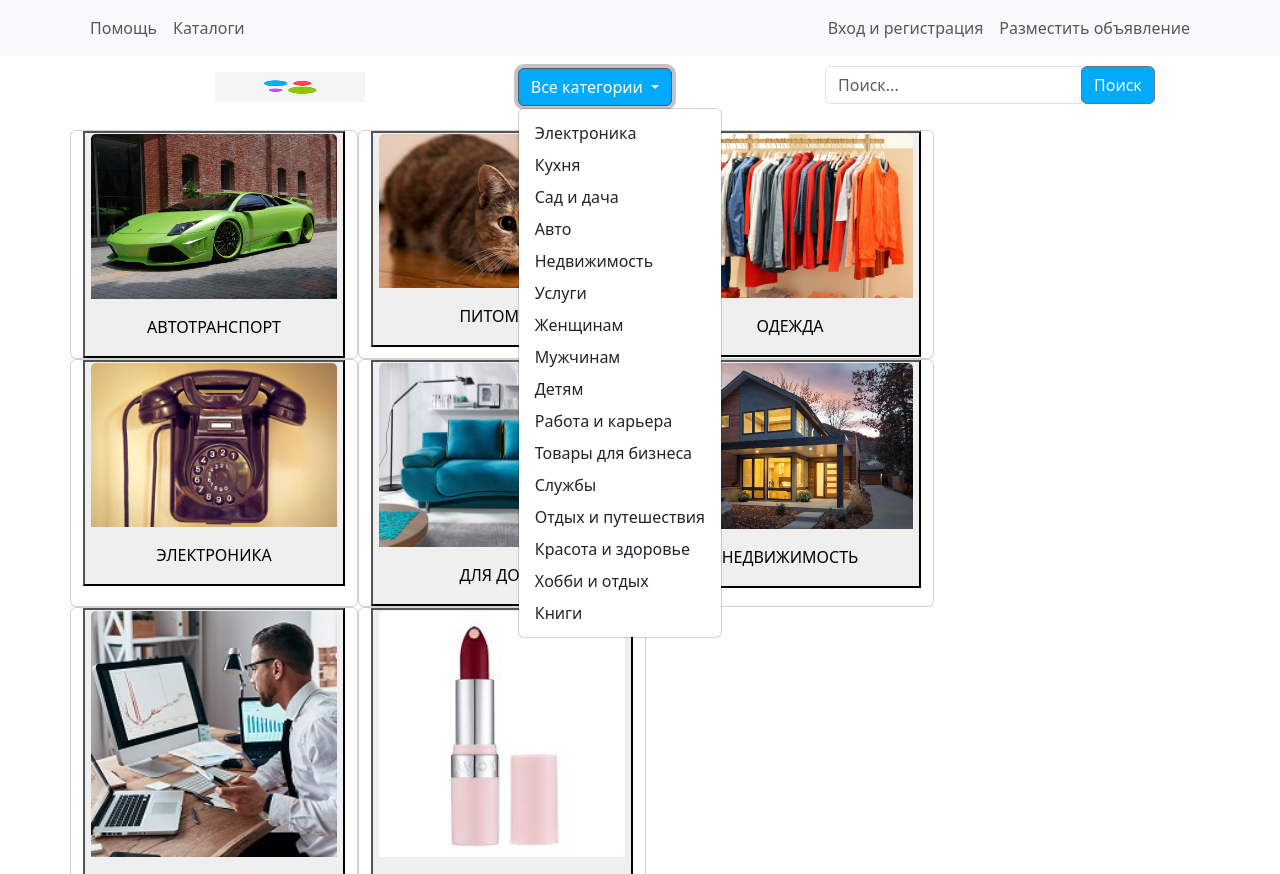
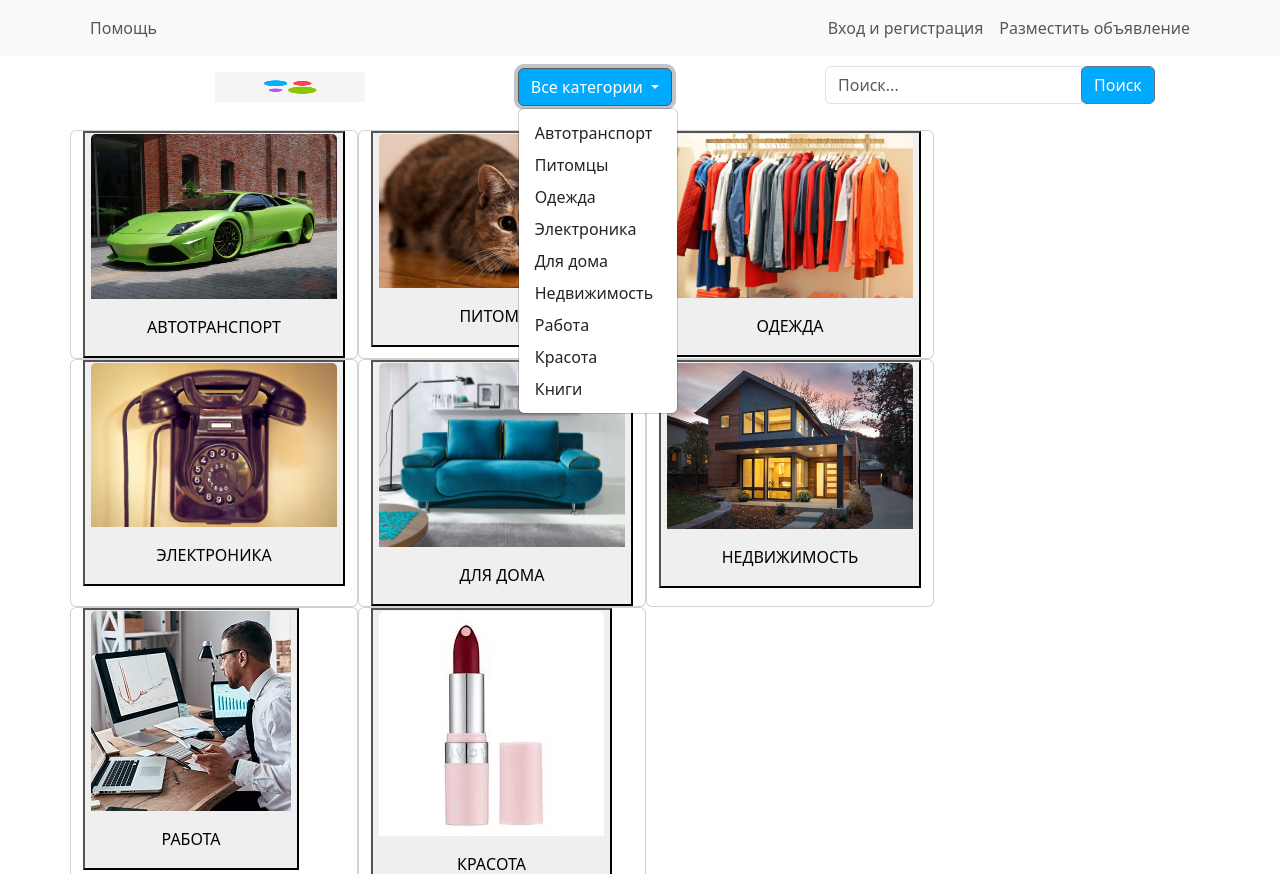
Before and after one commit to lifix1/BazarAvito, a Flask app: page / in a window 1280 px wide, after a click on "Все категории". Shown: the top 874 px of the page. Run offline with Flask 3, Linux system fonts and the light colour scheme; data comes from the database, SQL or seed files in the repository; both versions use the stored data as it was after the commit; parts of the project's set-up code (start-up, migrations or seed data) failed here and were passed over.

Commit message:
финалочка

```diff
--- a/data/items.py
+++ b/data/items.py
@@ -16,3 +16,4 @@ class Item(SqlAlchemyBase, UserMixin):
     adress = sqlalchemy.Column(sqlalchemy.String, nullable=False)
     price = sqlalchemy.Column(sqlalchemy.Integer, nullable=False)
     img = sqlalchemy.Column(FileField, nullable=False)
+    category = sqlalchemy.Column(sqlalchemy.String, nullable=False)
--- a/main.py
+++ b/main.py
@@ -9,6 +9,7 @@ from forms.RegistrForm import RegisterForm
 from forms.LoginForm import LoginForm
 from forms.ItemForm import ItemForm
 from flask_sqlalchemy import SQLAlchemy
+from urllib.parse import urlparse, parse_qs
 import sqlite3
 
 app = Flask(__name__)
@@ -52,6 +53,10 @@ def register():
             return render_template('registr_form.html', title='Регистрация',
                                    form=form,
                                    message="Номер телефона ввёден неправильно")
+        if db_sess.query(User).filter(User.phone_number == form.phone_number.data).first():
+            return render_template('registr_form.html', title='Регистрация',
+                                   form=form,
+                                   message="Номер телефона уже занят")
         user = User(
             first_name=form.first_name.data,
             last_name=form.last_name.data,
@@ -92,7 +97,9 @@ def logout():
 @app.route('/profile')
 @login_required
 def profile():
-    return render_template('profile.html')
+    db_sess = db_session.create_session()
+    user = db_sess.query(User).filter(User.email == current_user.email).first()
+    return render_template('profile.html', user=user)
 
 
 @app.route('/additem', methods=['GET', 'POST'])
@@ -105,6 +112,7 @@ def additem():
         adress = form.adress.data
         description = form.description.data
         img = request.files['img']
+        category = form.category.data
         if img:
             filename = os.path.join('static/img/', img.filename)
             img.save(filename)
@@ -113,14 +121,38 @@ def additem():
 
         con = sqlite3.connect('db/main.db')
         cur = con.cursor()
-        cur.execute('INSERT INTO all_offers (name, description, adress, price, img) VALUES (?, ?, ?, ?, ?)',
-                    (name, description, adress, int(price), img.filename))
+        cur.execute(
+            ('INSERT INTO all_offers (name, description, adress, price, img, seller, category)'
+             ' VALUES (?, ?, ?, ?, ?, ?, ?)'),
+            (name, description, adress, int(price), img.filename, current_user.email, category))
         con.commit()
         con.close()
         return redirect('/additem')
     return render_template('additem.html', form=form)
 
 
+@app.route('/viewitem/<int:id>', methods=['GET'])
+def viewitem(id):
+    con = sqlite3.connect('db/main.db')
+    cur = con.cursor()
+    data = cur.execute('select * from all_offers where id == ?', (str(id))).fetchone()
+    db_sess = db_session.create_session()
+    phone_number = db_sess.query(User).filter(User.email == data[-2]).first().phone_number
+    return render_template('viewitem.html', data=data, phone=phone_number)
+
+
+@app.route('/help')
+def help():
+    return "Нам бы кто-нибудь помог"
+
+
+@app.route('/category/<string:category>')
+def category(category):
+    con = sqlite3.connect('db/main.db')
+    cur = con.cursor()
+    data = cur.execute('select * from all_offers where category == "' + category + '"').fetchall()
+    return render_template('category.html', data=data, category=category)
+
+
 if __name__ == '__main__':
-    # create_db()
     app.run(host='127.0.0.1', port=8080)
--- a/templates/base.html
+++ b/templates/base.html
@@ -4,7 +4,7 @@
     <title>{{ title }}</title>
     <link href="https://cdn.jsdelivr.net/npm/bootstrap@5.3.3/dist/css/bootstrap.min.css" rel="stylesheet"
           integrity="sha384-QWTKZyjpPEjISv5WaRU9OFeRpok6YctnYmDr5pNlyT2bRjXh0JMhjY6hW+ALEwIH" crossorigin="anonymous">
-    <link rel="stylesheet" type="text/css" href="static/css/styles.css" media="screen"/>
+    <link rel="stylesheet" type="text/css" href="/static/css/styles.css" media="screen"/>
 </head>
 <body>
 <script src="https://cdn.jsdelivr.net/npm/bootstrap@5.3.3/dist/js/bootstrap.bundle.min.js"
@@ -20,14 +20,11 @@
             <div class="collapse navbar-collapse" id="navbarNav">
                 <div class="navbar-nav">
                     <div class="nav-item">
-                        <a class="nav-link" href="#">Помощь</a>
-                    </div>
-                    <div class="nav-item">
-                        <a class="nav-link" href="#">Каталоги</a>
+                        <a class="nav-link" href="/help">Помощь</a>
                     </div>
                 </div>
                 <div class="navbar-nav ml-auto" style="margin-left: auto">
-                    {% if not current_user %}
+                    {% if not current_user.is_authenticated %}
                     <div class="nav-item">
                         <a class="nav-link" href="/login">Вход и регистрация</a>
                     </div>
@@ -47,7 +44,7 @@
 <div class="search-container">
     <div class="logo-container" style="">
         <a class="navbar-brand" href="/">
-            <img src="static/img/logo.jpg" alt="Avito Clone Logo" width="150" height="30">
+            <img src="/static/img/logo.jpg" alt="Avito Clone Logo" width="150" height="30">
         </a>
     </div>
     <div class="dropdown">
@@ -60,22 +57,15 @@
         <ul class="navbar-nav">
             <li class="nav-item dropdown">
                 <div class="dropdown-menu" aria-labelledby="navbarDropdown">
-                    <a class="dropdown-item" href="#">Электроника</a>
-                    <a class="dropdown-item" href="#">Кухня</a>
-                    <a class="dropdown-item" href="#">Сад и дача</a>
-                    <a class="dropdown-item" href="#">Авто</a>
-                    <a class="dropdown-item" href="#">Недвижимость</a>
-                    <a class="dropdown-item" href="#">Услуги</a>
-                    <a class="dropdown-item" href="#">Женщинам</a>
-                    <a class="dropdown-item" href="#">Мужчинам</a>
-                    <a class="dropdown-item" href="#">Детям</a>
-                    <a class="dropdown-item" href="#">Работа и карьера</a>
-                    <a class="dropdown-item" href="#">Товары для бизнеса</a>
-                    <a class="dropdown-item" href="#">Службы</a>
-                    <a class="dropdown-item" href="#">Отдых и путешествия</a>
-                    <a class="dropdown-item" href="#">Красота и здоровье</a>
-                    <a class="dropdown-item" href="#">Хобби и отдых</a>
-                    <a class="dropdown-item" href="#">Книги</a>
+                    <a class="dropdown-item" href="/category/Автотранспорт">Автотранспорт</a>
+                    <a class="dropdown-item" href="/category/Питомцы">Питомцы</a>
+                    <a class="dropdown-item" href="/category/Одежда">Одежда</a>
+                    <a class="dropdown-item" href="/category/Электроника">Электроника</a>
+                    <a class="dropdown-item" href="/category/Для дома">Для дома</a>
+                    <a class="dropdown-item" href="/category/Недвижимость">Недвижимость</a>
+                    <a class="dropdown-item" href="/category/Работа">Работа</a>
+                    <a class="dropdown-item" href="/category/Красота">Красота</a>
+                    <a class="dropdown-item" href="/category/Книги">Книги</a>
                 </div>
             </li>
         </ul>
--- a/templates/index.html
+++ b/templates/index.html
@@ -4,71 +4,71 @@
 <div class="container">
     <div class="row">
         <div class="card" style="width: 18rem;">
-            <button type="button">
+            <a href="/category/Автотранспорт"><button type="button">
   <img src="/static/img/auto.jpg" class="card-img-top" alt="...">
 
             <div class="card-body">
     <p class="card-text">АВТОТРАНСПОРТ</p>
 
   </div>
-            </button>
+            </button></a>
 </div>
 
         <div class="card" style="width: 18rem;">
-            <button type="button">
+            <a href="/category/Питомцы"><button type="button">
   <img src="/static/img/cat.jpg" class="card-img-top" alt="...">
   <div class="card-body">
     <p class="card-text">ПИТОМЦЫ</p>
   </div>
-            </button>
+            </button></a>
 </div>
         <div class="card" style="width: 18rem;">
-            <button type="button">
+            <a href="/category/Одежда"><button type="button">
   <img src="/static/img/cloth.jpg" class="card-img-top" alt="...">
   <div class="card-body">
     <p class="card-text">ОДЕЖДА</p>
   </div>
-            </button>
+            </button></a>
 </div>
         <div class="card" style="width: 18rem;">
-            <button type="button">
+            <a href="/category/Электроника"><button type="button">
   <img src="/static/img/electronics.jpg" class="card-img-top" alt="...">
   <div class="card-body">
     <p class="card-text">ЭЛЕКТРОНИКА</p>
   </div>
-            </button>
+            </button></a>
 </div>
         <div class="card" style="width: 18rem;">
-            <button type="button">
+            <a href="/category/Для дома"><button type="button">
   <img src="/static/img/for_home.jpg" class="card-img-top" alt="...">
   <div class="card-body">
     <p class="card-text">ДЛЯ ДОМА</p>
   </div>
-            </button>
+            </button></a>
 </div>
         <div class="card" style="width: 18rem;">
-            <button type="button">
+            <a href="/category/Недвижимость"><button type="button">
   <img src="/static/img/house.jpg" class="card-img-top" alt="...">
   <div class="card-body">
     <p class="card-text">НЕДВИЖИМОСТЬ</p>
   </div>
-            </button>
+            </button></a>
 </div>
         <div class="card" style="width: 18rem;">
-            <button type="button">
+            <a href="/category/Работа"><button type="button">
   <img src="/static/img/job.jpg" class="card-img-top" alt="...">
   <div class="card-body">
     <p class="card-text">РАБОТА</p>
   </div>
-            </button>
+            </button></a>
 </div>
         <div class="card" style="width: 18rem;">
-            <button type="button">
+            <a href="/category/Красота"><button type="button">
   <img src="/static/img/beaty.jpeg" class="card-img-top" alt="...">
   <div class="card-body">
     <p class="card-text">КРАСОТА</p>
   </div>
-            </button>
+            </button></a>
 </div>
     </div>
 </div>
@@ -76,8 +76,8 @@
     <div style="display: flex; justify-content: space-beetween; margin-left: 15%; margin-right: 15%">
         {% for offer in data %}
             <div class="category">
-                <a href="#" class="nav-link">
-                    <img src="static/img/{{ offer[-1] }}">
+                <a href="/viewitem/{{ offer[0] }}" class="nav-link">
+                    <img src="static/img/{{ offer[-3] }}">
                     <h1>{{ offer[1] }}</h1>
                 </a>
             </div>
--- a/templates/profile.html
+++ b/templates/profile.html
@@ -6,12 +6,13 @@
 <div class="col-md-6">
 <div class="card">
 <div class="card-header">
-<h1 class="text-center">Привет, {{ first_name }}</h1>
+<h1 class="text-center">Привет, {{ user.first_name }} {{ user.last_name }}</h1>
 </div>
 <div class="card-body">
 
 <p>Ваши данные:</p>
-<p>Email: {{ email }}</p>
+<p>Email: {{ user.email }}</p>
+<p>Номер телефона: {{ user.phone_number }}</p>
 <div class="text-center">
 <a href="{{ url_for('logout') }}" class="btn btn-secondary">Выход</a>
 </div>
```
Also changed, not shown: forms/ItemForm.py (+6 -2 lines), templates/additem.html (+9 -0 lines), templates/category.html (added, +17 -0 lines), templates/help.html (added, +10 -0 lines), templates/viewitem.html (added, +19 -0 lines), db/main.db, main.db (added), static/img/1rFGkOX7sbM.jpg (added), static/img/5a90OfBwtnU.jpg (added), static/img/D9H4lWQy1-M.jpg (added), static/img/photo_2022-11-02_22-29-12.jpg (added), users.db (added).
